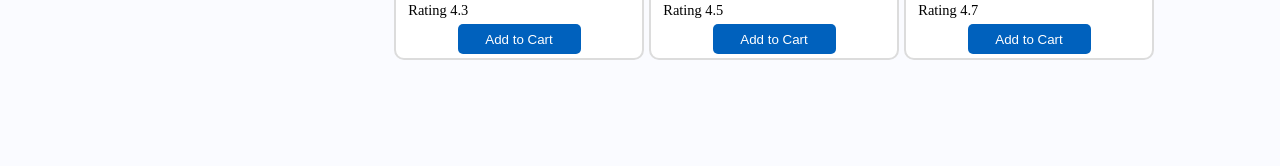
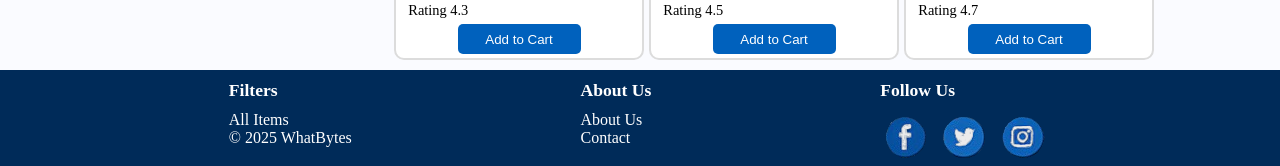
Before and after one commit to gulu43/WhatBytes_Test, a React (Vite) app: page / in a window 1280 px wide. Shown: the part 1858-2024 px from the top of the page. Before the commit the page ends 1918 px from the top, so only its background shows below. Built offline with nearby package versions, Linux system fonts and the light colour scheme.

Commit message:
footer added

```diff
--- a/src/HomePage.jsx
+++ b/src/HomePage.jsx
@@ -31,7 +31,7 @@ export function HomePage() {
                 </div>
             </div>
 
-
+        {/* body */}
             <div className='main-body'>
 
                 <div className='left-main'>
@@ -85,6 +85,25 @@ export function HomePage() {
                 </div>
             </div>
 
+            <div className="footer">
+                    <div>
+                        <div className="heading-footter">Filters</div>
+                        <div>All Items</div>
+                        <div>&copy; 2025 WhatBytes</div>
+                    </div>
+                    <div>
+                        <div className="heading-footter">About Us</div>
+                        <div>About Us</div>
+                        <div>Contact</div>
+                    </div>
+                    <div>
+                        <div className="heading-footter">Follow Us</div>
+                        <div>
+                            <img src="./src/assets/footer-logo.png" alt="logo" />
+                        </div>
+                    </div>
+            </div>
+
         </>
     );
 }
--- a/src/hp.css
+++ b/src/hp.css
@@ -102,7 +102,7 @@
 .main-body{
     display: flex;
     flex-direction: row;
-    height: calc(100%-60px);
+    height: calc(90%-60px);
     width: 100%;
     gap: 10px;
 
@@ -222,3 +222,22 @@
   cursor: pointer;
   font-weight: 500;
 }
+
+
+/* --------------footer ---------------- */
+/*  --------------------------------------- */
+.footer{
+    margin-top: 10px;
+    height: 10%;
+    width: 100%;
+    display: flex;
+    flex-direction: row;
+    background-color: #002b59;
+    justify-content: space-evenly;
+    color: white;
+}
+.heading-footter{
+    font-size: 110%;
+    font-weight: 700;
+    margin: 10px 0px;
+}
```
Also changed, not shown: src/assets/footer-logo.png (added).
